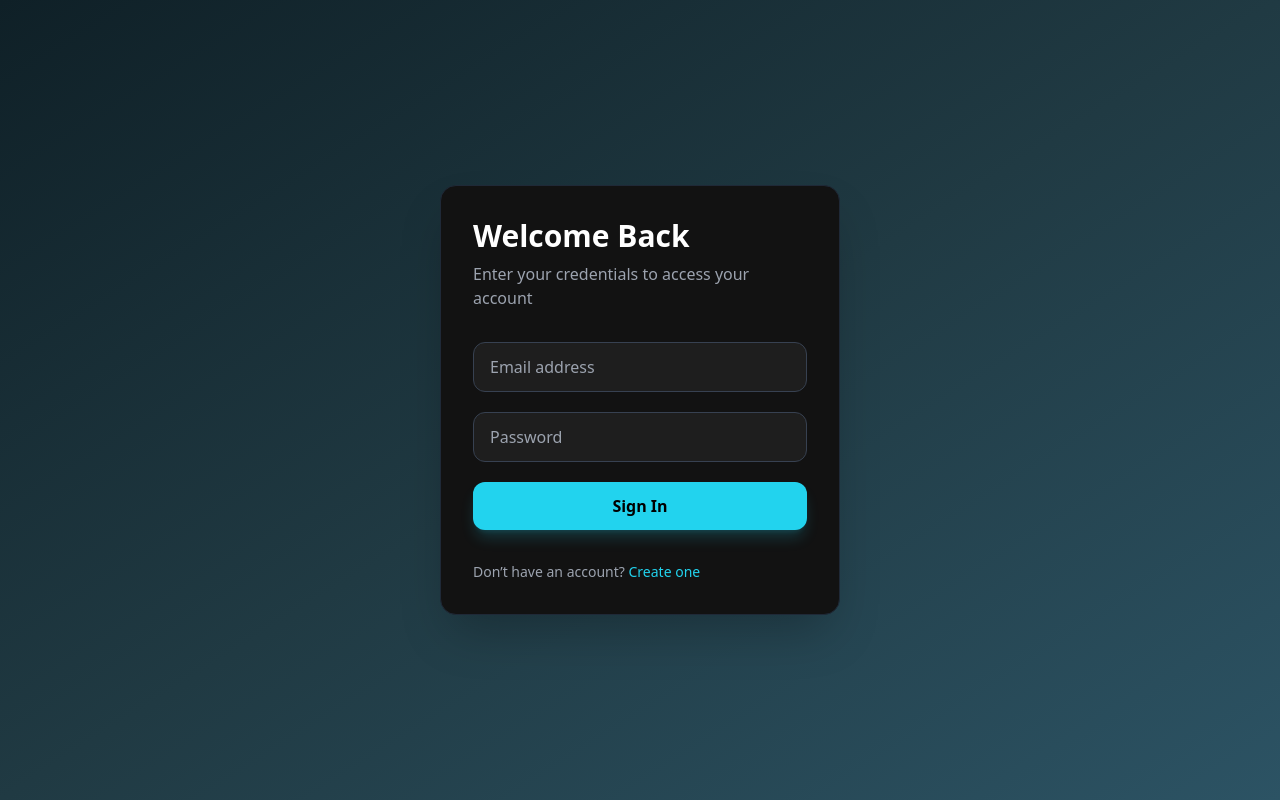
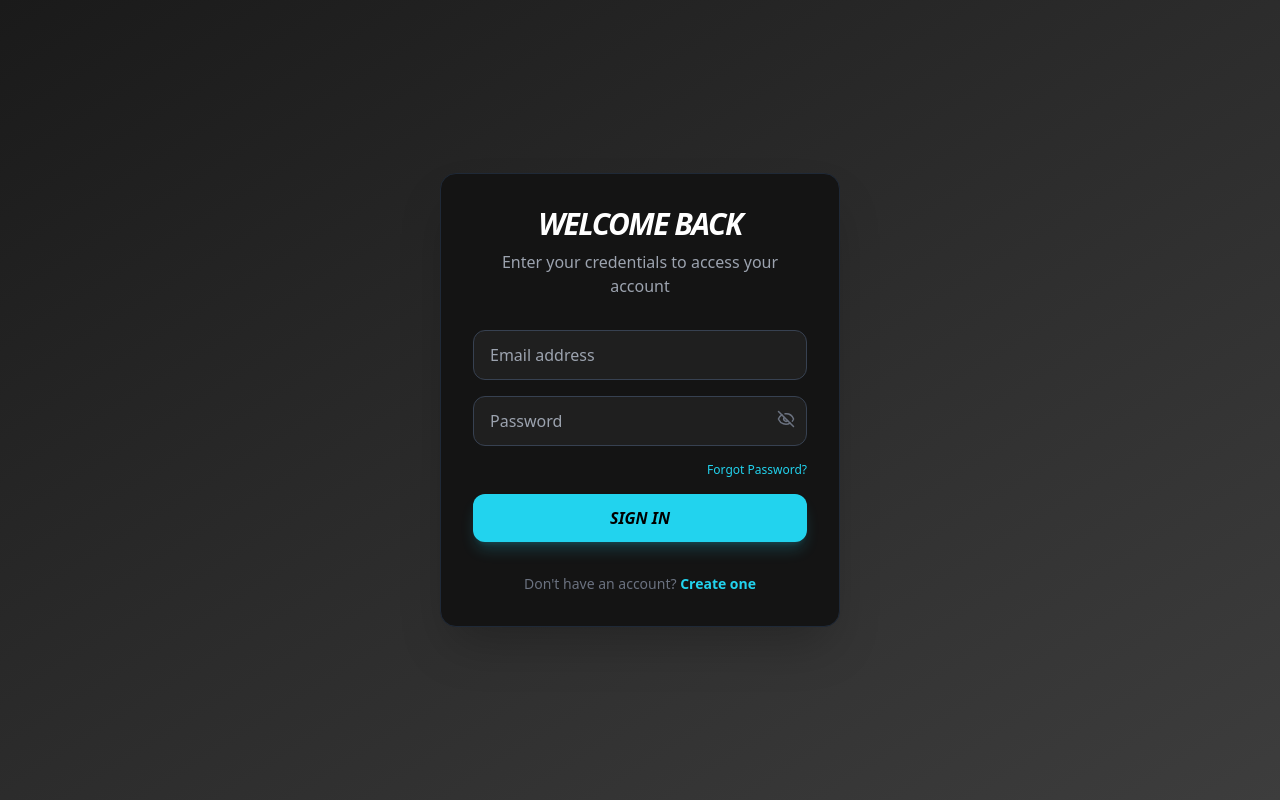
Before and after one commit to AnanyaDahal/FYP_AnanyaDahal_2408840, a React (Create React App) app in the folder frontend/: page /login in a window 1280 px wide. Built offline with nearby package versions, Linux system fonts and the light colour scheme; the HTML template or start-up script is replaced by a standard one.

Commit message:
added password toggle and forgot password link with centralized error handling

```diff
--- a/frontend/src/pages/login.jsx
+++ b/frontend/src/pages/login.jsx
@@ -1,78 +1,112 @@
 import React, { useState } from "react";
 import { Link, useNavigate } from "react-router-dom";
+import { Eye, EyeOff } from "lucide-react";
 
 const Login = () => {
   const navigate = useNavigate();
   const [formData, setFormData] = useState({ email: "", password: "" });
+  const [showPassword, setShowPassword] = useState(false);
   const [error, setError] = useState("");
+  const [loading, setLoading] = useState(false);
 
   const handleChange = (e) => {
     setFormData({ ...formData, [e.target.name]: e.target.value });
   };
 
-  const handleLogin = (e) => {
+  const handleLogin = async (e) => {
     e.preventDefault();
     setError("");
+    setLoading(true);
 
+    try {
+      const response = await fetch("http://localhost:5000/api/login", {
+        method: "POST",
+        headers: { "Content-Type": "application/json" },
+        body: JSON.stringify(formData),
+      });
 
-    if (formData.email === "admin@test.com" && formData.password === "password123") {
+      const data = await response.json();
+
+      if (response.ok) {
+        // Store user data/token if needed
+        localStorage.setItem("user", JSON.stringify(data.user));
         navigate("/dashboard");
       } else {
-      setError("Invalid email or password. Try admin@test.com / password123");
+        setError(data.message || "Login failed. Please check your credentials.");
+      }
+    } catch (err) {
+      setError("Cannot connect to server. Is the backend running?");
+    } finally {
+      setLoading(false);
     }
   };
 
   return (
-    <div className="min-h-screen flex items-center justify-center bg-gradient-to-br from-[#0f2027] via-[#203a43] to-[#2c5364] px-4">
-      <div className="w-full max-w-[400px] bg-[#121212] p-8 rounded-2xl shadow-2xl border border-gray-800">
+    <div className="min-h-screen flex items-center justify-center bg-gradient-to-br from-[#1a1a1a] via-[#2c2c2c] to-[#3d3d3d] px-4">
+      <div className="w-full max-w-[400px] bg-[#141414] p-8 rounded-2xl shadow-2xl border border-gray-800">
 
-        <header className="mb-8">
-          <h2 className="text-white text-3xl font-bold">Welcome Back</h2>
+        <header className="mb-8 text-center">
+          <h2 className="text-white text-3xl font-bold italic tracking-tighter uppercase">Welcome Back</h2>
           <p className="text-gray-400 mt-2">Enter your credentials to access your account</p>
         </header>
 
         {error && (
-          <div className="bg-red-500/10 border border-red-500 text-red-500 text-sm p-3 rounded-lg mb-6">
+          <div className="bg-red-500/10 border border-red-500 text-red-500 text-xs p-3 rounded-lg mb-6 text-center">
             {error}
           </div>
         )}
 
-        <form onSubmit={handleLogin} className="space-y-5">
-          <div>
+        <form onSubmit={handleLogin} className="space-y-4">
           <input
+            type="email"
             name="email"
-              type="email"
             placeholder="Email address"
             value={formData.email}
             onChange={handleChange}
-              className="w-full px-4 py-3 rounded-xl bg-[#1e1e1e] border border-gray-700 text-white focus:ring-2 focus:ring-cyan-400 focus:border-transparent outline-none transition-all"
+            className="w-full px-4 py-3 rounded-xl bg-[#1f1f1f] border border-gray-700 text-white outline-none focus:ring-2 focus:ring-cyan-400"
             required
           />
-          </div>
 
-          <div>
+          <div className="relative">
             <input
+              type={showPassword ? "text" : "password"}
               name="password"
-              type="password"
               placeholder="Password"
               value={formData.password}
               onChange={handleChange}
-              className="w-full px-4 py-3 rounded-xl bg-[#1e1e1e] border border-gray-700 text-white focus:ring-2 focus:ring-cyan-400 focus:border-transparent outline-none transition-all"
+              className="w-full px-4 py-3 rounded-xl bg-[#1f1f1f] border border-gray-700 text-white outline-none focus:ring-2 focus:ring-cyan-400 pr-12"
               required
             />
+            <button
+              type="button"
+              onClick={() => setShowPassword(!showPassword)}
+              className="absolute right-3 top-3.5 text-gray-500 hover:text-cyan-400"
+            >
+              {showPassword ? <Eye size={18} /> : <EyeOff size={18} />}
+            </button>
+          </div>
+
+          <div className="flex justify-end">
+            <Link
+              to="/forgot-password"
+              className="text-xs text-cyan-400 hover:text-cyan-300 transition-colors"
+            >
+              Forgot Password?
+            </Link>
           </div>
 
           <button
             type="submit"
-            className="w-full py-3 rounded-xl bg-cyan-400 hover:bg-cyan-300 text-black font-bold transform active:scale-[0.98] transition-all shadow-lg shadow-cyan-400/20"
+            disabled={loading}
+            className="w-full py-3 rounded-xl bg-cyan-400 text-black font-black uppercase italic hover:bg-cyan-300 transition-all active:scale-95 shadow-lg shadow-cyan-400/20"
           >
-            Sign In
+            {loading ? "Authenticating..." : "Sign In"}
           </button>
         </form>
 
-        <p className="mt-8 text-sm text-gray-400">
-          Don’t have an account?{" "}
-          <Link to="/signup" className="text-cyan-400 hover:text-cyan-300 font-medium">
+        <p className="mt-8 text-center text-sm text-gray-500">
+          Don't have an account?{" "}
+          <Link to="/signup" className="text-cyan-400 hover:underline font-bold">
             Create one
           </Link>
         </p>
```
Lines whose indentation alone changed are shown as unchanged.
